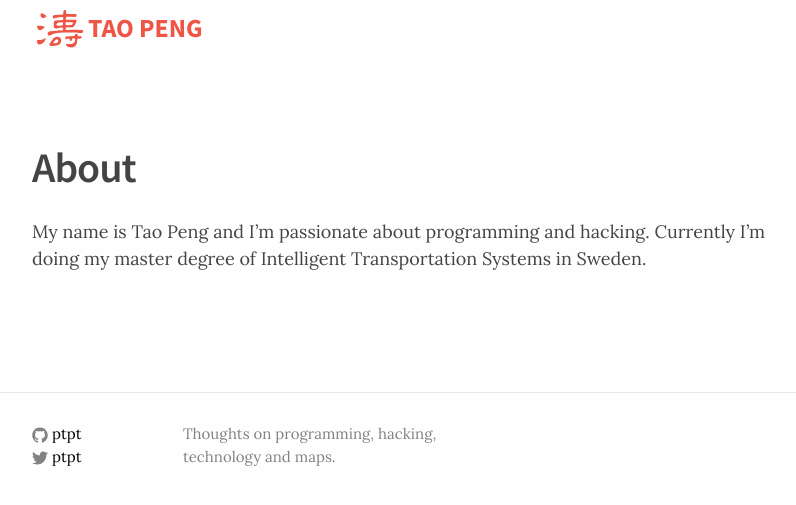
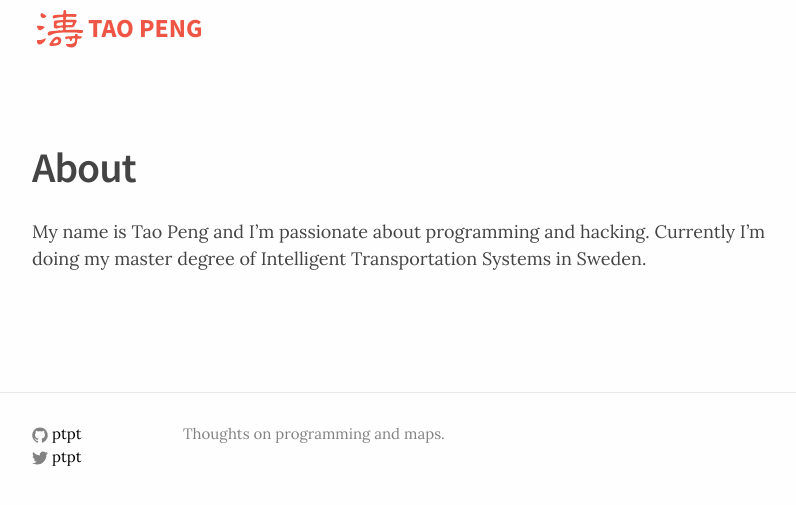
Before and after one commit to ptpt/ptpt.github.io, a Jekyll site: the page built from about.md, in a window 1280 px wide. Shown: the top 505 px of the page, without its empty margins (238-1034 px from the left). Built offline with Jekyll 4.4.1, drawn with Linux system fonts in a browser that asks for light colours.

Commit message:
Focus on programming and maps

```diff
--- a/_config.yml
+++ b/_config.yml
@@ -2,7 +2,7 @@
 title: Tao Peng
 # email: pt@taopeng.me
 description: > # this means to ignore newlines until "baseurl:"
-  Thoughts on programming, hacking, technology and maps.
+  Thoughts on programming and maps.
 baseurl: "" # the subpath of your site, e.g. /blog/
 url: "http://taopeng.me" # the base hostname & protocol for your site
 twitter_username: ptpt
```
